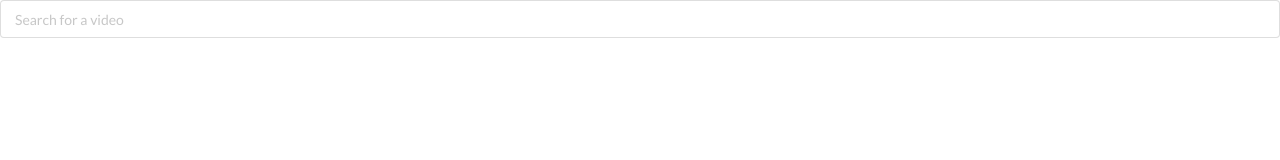
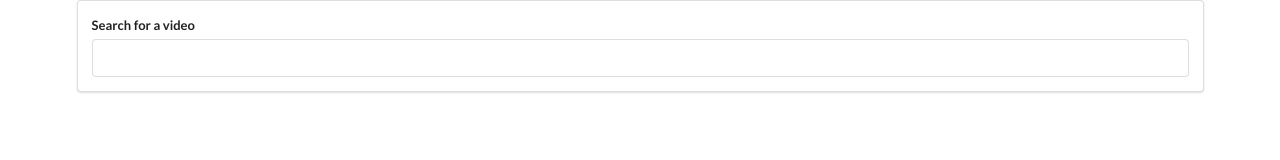
Before and after one commit to richo225/youtube, a React (Create React App) app: page / in a window 1280 px wide. Shown: the top 160 px of the page. Built offline with nearby package versions, Linux system fonts and the light colour scheme.

Commit message:
Add page styling

```diff
--- a/src/components/App.js
+++ b/src/components/App.js
@@ -14,7 +14,7 @@ class App extends React.Component {
 
   render() {
     return(
-      <div>
+      <div className="ui container">
         <SearchBar handleSubmittedValue={this.handleSubmittedValue} />
         <VideoList videos={this.state.videos} />
       </div>
--- a/src/components/SearchBar.js
+++ b/src/components/SearchBar.js
@@ -14,9 +14,14 @@ class SearchBar extends React.Component {
 
   render() {
     return(
-      <form className="ui form" onSubmit={this.handleSubmit}>
-        <input className="ui fluid icon input" type="text" placeholder="Search for a video" onChange={this.handleChange} />
-      </form>
+      <div className="search-bar ui segment">
+        <form className="ui form" onSubmit={this.handleSubmit}>
+          <div className="field">
+          <label>Search for a video</label>
+            <input className="ui fluid icon input" type="text" onChange={this.handleChange} />
+          </div>
+        </form>
+      </div>
     );
   }
 }
--- a/src/components/VideoItem.js
+++ b/src/components/VideoItem.js
@@ -1,7 +1,19 @@
 import React from 'react';
 
 const VideoItem = (props) => {
-  return <div> { props.video.snippet.title } </div>;
+  return(
+    <div className="item">
+      <img
+        className="ui image"
+        style={{ maxWidth: 240 }}
+        src={props.video.snippet.thumbnails.medium.url}
+      />
+      <div className="content">
+        <a className="header">{ props.video.snippet.title }</a>
+        <div className="description">{props.video.snippet.channelTitle}</div>
+      </div>
+    </div>
+  );
 }
 
 export default VideoItem;
--- a/src/components/VideoList.js
+++ b/src/components/VideoList.js
@@ -6,7 +6,7 @@ const VideoList = (props) => {
     return <VideoItem video={video} />;
   });
 
-  return <div> { renderedList } </div>
+  return <div className="ui relaxed divided list"> { renderedList } </div>
 }
 
 export default VideoList;
```
